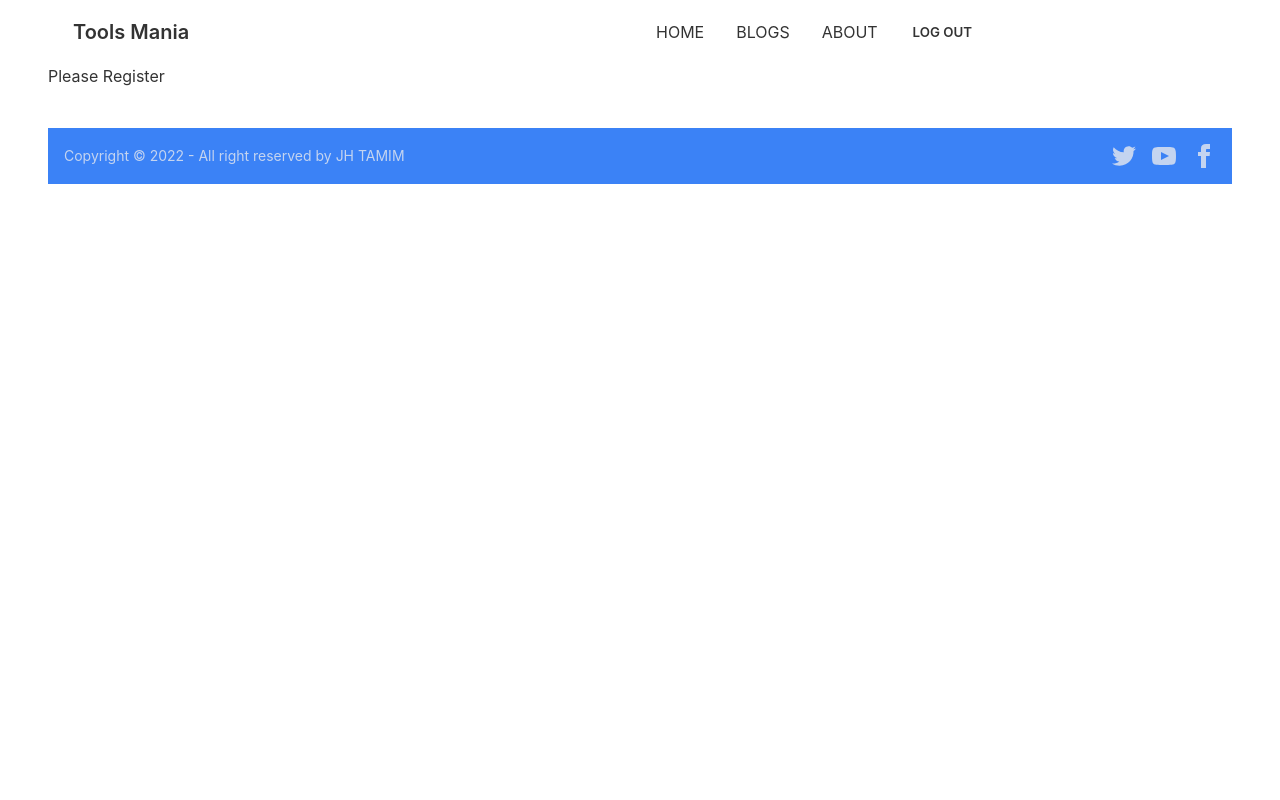
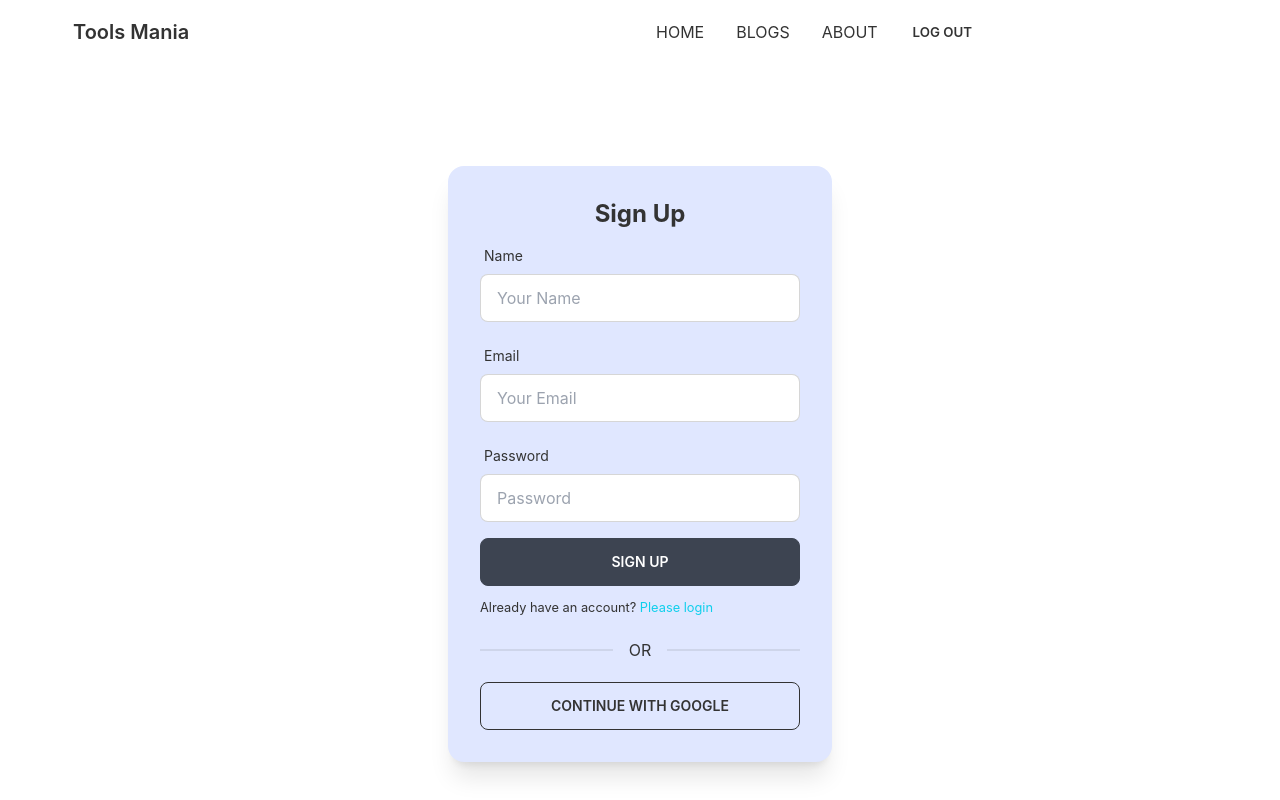
Before and after one commit to Junayet10135/Tools-Mania-client, a React (Create React App) app: page /register in a window 1280 px wide. Shown: the top 800 px of the page. Built offline with nearby package versions, Linux system fonts and the light colour scheme; no server answers.

Commit message:
required auth and register implement

```diff
--- a/src/App.js
+++ b/src/App.js
@@ -8,6 +8,7 @@
 import Purchase from '../src/Pages/Home/Purchase'
 import Login from './Pages/LogIn/Login';
 import Register from './Pages/LogIn/Register';
+import RequireAuth from './Pages/LogIn/RequireAuth';
 
 function App() {
   return (
@@ -19,7 +20,11 @@
         <Route path='/about' element={<About></About>}></Route>
         <Route path='/login' element={<Login></Login>}></Route>
         <Route path='/register' element={<Register></Register>}></Route>
-        <Route path='/purchase/:purchaseId' element={<Purchase></Purchase>}></Route>
+        <Route path='/purchase/:purchaseId' element={
+          <RequireAuth>
+            <Purchase></Purchase>
+          </RequireAuth>
+        }></Route>
       </Routes>
       <Footer></Footer>
     </div>
--- a/src/Pages/Home/Purchase.js
+++ b/src/Pages/Home/Purchase.js
@@ -14,7 +14,7 @@
             .then(data => setProduct(data));
     }, [isReload, purchaseId]);
     return (
-        <div className="card lg:max-w-lg bg-base-100 shadow-xl ">
+        <div className="card lg:max-w-lg bg-base-100 shadow-xl my-20 ">
             <figure className="px-10 pt-10">
                 <img src={img} alt="Shoes" className="rounded-xl" />
             </figure>
--- a/src/Pages/LogIn/Register.js
+++ b/src/Pages/LogIn/Register.js
@@ -1,10 +1,133 @@
 import React from 'react';
+import { useCreateUserWithEmailAndPassword, useSignInWithGoogle, useUpdateProfile } from 'react-firebase-hooks/auth';
+import { useForm } from 'react-hook-form';
+import { Link, useNavigate } from 'react-router-dom';
+import auth from '../../firebase.init';
+import Loading from '../Shared/Loading';
 
 const Register = () => {
+    const [signInWithGoogle, gUser, gLoading, gError] = useSignInWithGoogle(auth);
+    const { register, formState: { errors }, handleSubmit } = useForm();
+    const [
+        createUserWithEmailAndPassword,
+        user,
+        loading,
+        error,
+    ] = useCreateUserWithEmailAndPassword(auth, { sendEmailVerification: true });
+
+    const [updateProfile, updating, updateError] = useUpdateProfile(auth);
+
+
+    const navigate = useNavigate();
+
+    let signInError;
+
+    if (loading || gLoading || updating) {
+        return <Loading></Loading>
+    }
+
+    if (error || gError || updateError) {
+        signInError = <p className='text-red-500'><small>{error?.message || gError?.message || updateError?.message}</small></p>
+    }
+
+    if (user || gUser) {
+        navigate('/');
+    }
+
+    const onSubmit = async data => {
+        await createUserWithEmailAndPassword(data.email, data.password);
+        await updateProfile({ displayName: data.name });
+        console.log('update done');
+
+    }
     return (
-        <div>
-            <h2>Please Register</h2>
-        </div>
+        <div className='flex h-screen justify-center items-center'>
+            <div className="card w-96 bg-indigo-100 shadow-xl">
+                <div className="card-body">
+                    <h2 className="text-center text-2xl font-bold">Sign Up</h2>
+                    <form onSubmit={handleSubmit(onSubmit)}>
+
+                        <div className="form-control w-full max-w-xs">
+                            <label className="label">
+                                <span className="label-text">Name</span>
+                            </label>
+                            <input
+                                type="text"
+                                placeholder="Your Name"
+                                className="input input-bordered w-full max-w-xs"
+                                {...register("name", {
+                                    required: {
+                                        value: true,
+                                        message: 'Name is Required'
+                                    }
+                                })}
+                            />
+                            <label className="label">
+                                {errors.name?.type === 'required' && <span className="label-text-alt text-red-500">{errors.name.message}</span>}
+                            </label>
+                        </div>
+
+                        <div className="form-control w-full max-w-xs">
+                            <label className="label">
+                                <span className="label-text">Email</span>
+                            </label>
+                            <input
+                                type="email"
+                                placeholder="Your Email"
+                                className="input input-bordered w-full max-w-xs"
+                                {...register("email", {
+                                    required: {
+                                        value: true,
+                                        message: 'Email is Required'
+                                    },
+                                    pattern: {
+                                        value: /[a-z0-9]+@[a-z]+\.[a-z]{2,3}/,
+                                        message: 'Provide a valid Email'
+                                    }
+                                })}
+                            />
+                            <label className="label">
+                                {errors.email?.type === 'required' && <span className="label-text-alt text-red-500">{errors.email.message}</span>}
+                                {errors.email?.type === 'pattern' && <span className="label-text-alt text-red-500">{errors.email.message}</span>}
+                            </label>
+                        </div>
+                        <div className="form-control w-full max-w-xs">
+                            <label className="label">
+                                <span className="label-text">Password</span>
+                            </label>
+                            <input
+                                type="password"
+                                placeholder="Password"
+                                className="input input-bordered w-full max-w-xs"
+                                {...register("password", {
+                                    required: {
+                                        value: true,
+                                        message: 'Password is Required'
+                                    },
+                                    minLength: {
+                                        value: 6,
+                                        message: 'Must be 6 characters or longer'
+                                    }
+                                })}
+                            />
+                            <label className="label">
+                                {errors.password?.type === 'required' && <span className="label-text-alt text-red-500">{errors.password.message}</span>}
+                                {errors.password?.type === 'minLength' && <span className="label-text-alt text-red-500">{errors.password.message}</span>}
+                            </label>
+                        </div>
+
+                        {signInError}
+                        <input className='btn w-full max-w-xs text-white' type="submit" value="Sign Up" />
+                    </form>
+                    <p><small>Already have an account? <Link className='text-primary' to="/login">Please login</Link></small></p>
+                    <div className="divider">OR</div>
+                    <button
+                        onClick={() => signInWithGoogle()}
+                        className="btn btn-outline"
+                    >Continue with Google</button>
+                </div>
+            </div>
+        </div >
     );
 };
 
```
